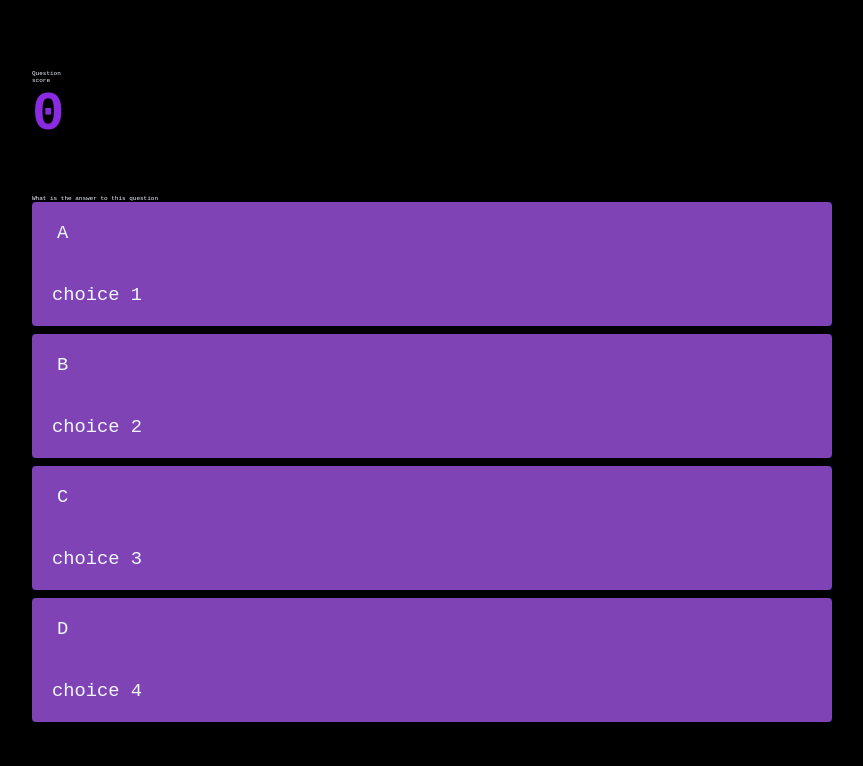
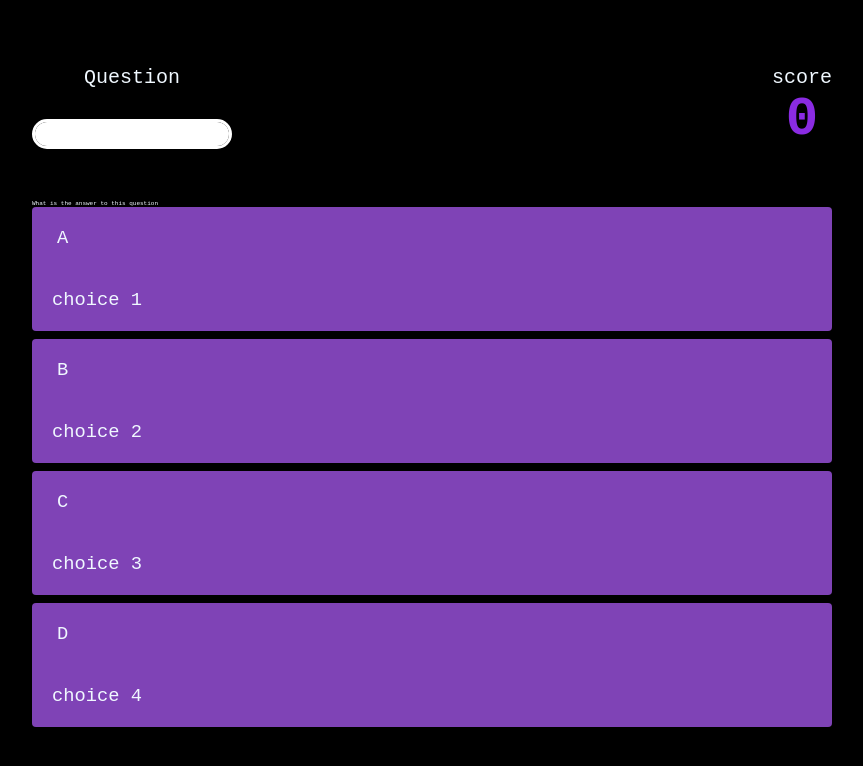
Before and after one commit to mmontoya1112/APIs-Code-Quiz, a plain HTML site: page assets/quiz.html in a window 1280 px wide. Shown: the whole page, without its empty margins (208-1071 px from the left). Drawn offline with Linux system fonts and the light colour scheme; files whose address does not match are found by name.

Commit message:
added progress bar in css

```diff
--- a/assets/quiz.css
+++ b/assets/quiz.css
@@ -30,6 +30,47 @@ body{
     width: 100%;
 }
 
+.correct {
+    background: linear-gradient(30deg, rgb(120, 206, 120) 0%,rgb(120, 206, 120)100%);
+}
+
+.correct {
+    background: linear-gradient(30deg, rgb(233, 93, 93) 0%,rgb(233, 93, 93)100%);
+}
+
+#hud {
+    display: flex;
+    justify-content: space-between;
+}
+
+.hud-prefix {
+    text-align: center;
+    font-size: 2rem;
+}
+
+.hud-main-text {
+    text-align: center;
+}
+
+#progressBar {
+    width: 20rem;
+    height: 3rem;
+    border: 0.3rem solid white;
+    margin-top: 3rem;
+    border-radius: 45px;
+    overflow: hidden;
+}
+
+#progressBarFull {
+    height: 100%;
+    background: white;
+    width: 100%
+}
+
+
+
+
+
 @media screen and (max-width: 760px) {
     .choice-container {
         min-width: 40rem;
```
